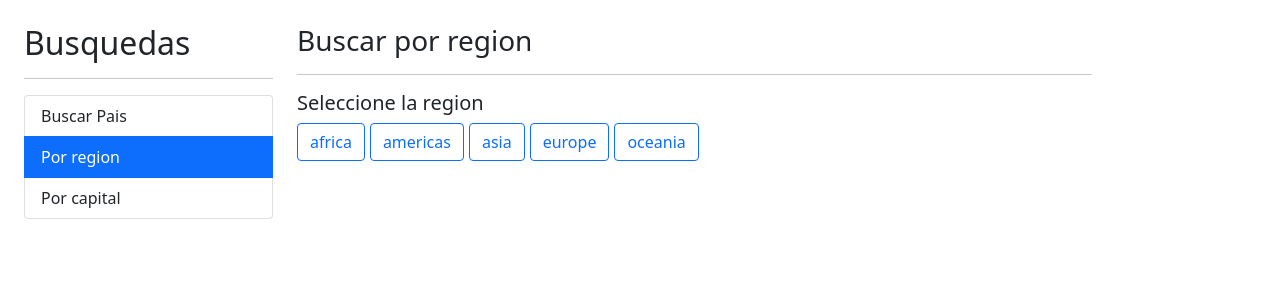
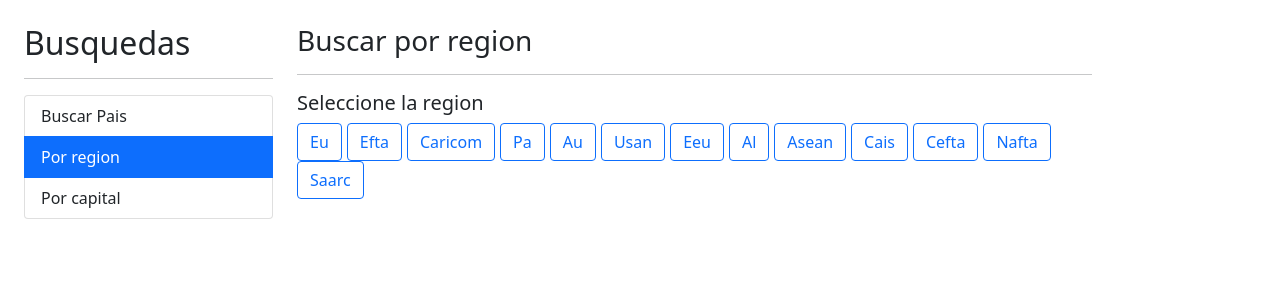
Before and after one commit to JoharryJC/angular-search-countries-app, an Angular app: page /region in a window 1280 px wide. Shown: the top 300 px of the page. Built offline with nearby package versions, Linux system fonts and the light colour scheme.

Commit message:
Optimization und CSS Animations

```diff
--- a/src/app/pais/components/pais-tabla/pais-tabla.component.html
+++ b/src/app/pais/components/pais-tabla/pais-tabla.component.html
@@ -9,7 +9,9 @@
         </tr>
     </thead>
     <tbody>
-        <tr *ngFor="let pais of paises; let i = index">
+        <tr *ngFor="let pais of paises; let i = index"
+            class="animate__animated animate__fadeIn animate__faster"
+        >
             <td>{{i + 1}}</td>
             <td>
                 <img class="small-flag" [src]="pais.flag">
--- a/src/app/pais/pages/por-capital/por-capital.component.html
+++ b/src/app/pais/pages/por-capital/por-capital.component.html
@@ -1,3 +1,4 @@
+<div class="animate__animated animate__fadeIn animate__faster">
     <h2>Por Capital</h2>
     <hr>
 
@@ -9,7 +10,9 @@
             ></app-pais-input>
         </div>
     </div>
+
     <hr>
+</div>
 
 <div *ngIf="hayError"
     class="alert alert-danger">
--- a/src/app/pais/pages/por-pais/por-pais.component.html
+++ b/src/app/pais/pages/por-pais/por-pais.component.html
@@ -1,3 +1,4 @@
+<div class="animate__animated animate__fadeIn animate__faster">
     <h2>Por País</h2>
     <hr>
 
@@ -11,6 +12,7 @@
         </div>
     </div>
     <hr>
+</div>
 
 <div *ngIf="hayError"
     class="alert alert-danger">
--- a/src/app/pais/pages/por-region/por-region.component.html
+++ b/src/app/pais/pages/por-region/por-region.component.html
@@ -1,3 +1,4 @@
+<div class="animate__animated animate__fadeIn animate__faster">
     <h3>Buscar por region <small>{{regionActiva | titlecase}}</small></h3>
     <hr>
 
@@ -11,14 +12,23 @@
                         'btn-outline-primary': regionActiva !== region
                     }"
             -->
+            <!--[class]="(region === regionActiva) ? 'btn btn-primary' : 'btn btn-outline-primary'"-->
 
             <button *ngFor="let region of regiones"
                     class="btn btn-outline-primary"
-
+                    [class]="getClassCSS(region)"
                     (click)="activarRegion(region)"
                     >
-            {{region}}
+                {{region | titlecase}}
             </button>
 
         </div>
     </div>
+</div>
+
+<div *ngIf="paises.length > 0" class="row">
+    <div class="col">
+        <app-pais-tabla [paises]="paises"></app-pais-tabla>
+    </div>
+
+</div>
--- a/src/app/pais/pages/por-region/por-region.component.ts
+++ b/src/app/pais/pages/por-region/por-region.component.ts
@@ -1,4 +1,6 @@
 import { Component } from '@angular/core';
+import { Country } from '../../interfaces/pais.interface';
+import { PaisService } from '../../services/pais.service';
 
 @Component({
   selector: 'app-por-region',
@@ -12,13 +14,28 @@ import { Component } from '@angular/core';
 })
 export class PorRegionComponent {
 
-  regiones: string [] = ['africa', 'americas', 'asia', 'europe', 'oceania']
+  regiones: string [] = ['EU', 'EFTA', 'CARICOM', 'PA', 'AU', 'USAN', 'EEU', 'AL', 'ASEAN', 'CAIS', 'CEFTA', 'NAFTA', 'SAARC']
   regionActiva: string = "";
+  paises: Country[] = [];
 
-  constructor() { }
+  constructor(private paisService: PaisService) { }
+
+  getClassCSS(region: string): string {
+    return (region === this.regionActiva)
+    ? 'btn btn-primary'
+    : 'btn btn-outline-primary';
+  }
 
   activarRegion(region : string) {
+    if (region == this.regionActiva) {return; }
     this.regionActiva = region;
+    this.paises = [];
+
+    this.paisService.buscarRegion(region)
+    .subscribe(paises => {
+      //console.log(paises);
+      this.paises = paises
+    });
   }
 
 
--- a/src/app/pais/services/pais.service.ts
+++ b/src/app/pais/services/pais.service.ts
@@ -1,25 +1,32 @@
-import { HttpClient } from '@angular/common/http';
+import { HttpClient, HttpParams } from '@angular/common/http';
 import { Injectable } from '@angular/core';
 import { Observable } from 'rxjs';
+import { tap } from 'rxjs/operators';
 import { Country } from '../interfaces/pais.interface';
 
 @Injectable({
   providedIn: 'root'
 })
+
 export class PaisService {
 
   private apiUrl : string = "https://restcountries.com/v2";
+
+  get httpParams() {
+    return new HttpParams().set('fields', 'name,capital,alpha2Code,flag,population');
+
+  }
 
   constructor(private http: HttpClient) { }
 
   buscarPais(termino: string) : Observable<Country[]>{
     const url = `${this.apiUrl}/name/${termino}`;
-    return this.http.get<Country[]>(url);
+    return this.http.get<Country[]>(url, {params: this.httpParams});
   }
 
   buscarCapital(termino: string) : Observable<Country[]>{
     const url = `${this.apiUrl}/capital/${termino}`;
-    return this.http.get<Country[]>(url);
+    return this.http.get<Country[]>(url, {params: this.httpParams});
   }
 
   getPaisPorAlpha(id: string) : Observable<Country>{
@@ -27,5 +34,12 @@ export class PaisService {
     return this.http.get<Country>(url);
   }
 
+  buscarRegion(region: string) : Observable<Country[]> {
+    const url = `${this.apiUrl}/regionalbloc/${region}`;
+    return this.http.get<Country[]>(url, {params: this.httpParams})
+    .pipe(
+       tap(console.log)
+    );
+  }
 
 }
--- a/src/index.html
+++ b/src/index.html
@@ -10,6 +10,11 @@
   <!-- CSS only -->
   <link href="https://cdn.jsdelivr.net/npm/bootstrap@5.1.3/dist/css/bootstrap.min.css" rel="stylesheet" integrity="sha384-1BmE4kWBq78iYhFldvKuhfTAU6auU8tT94WrHftjDbrCEXSU1oBoqyl2QvZ6jIW3" crossorigin="anonymous">
 
+  <link
+    rel="stylesheet"
+    href="https://cdnjs.cloudflare.com/ajax/libs/animate.css/4.1.1/animate.min.css"
+  />
+
 </head>
 <body>
   <app-root></app-root>
```
Lines whose indentation alone changed are shown as unchanged.
